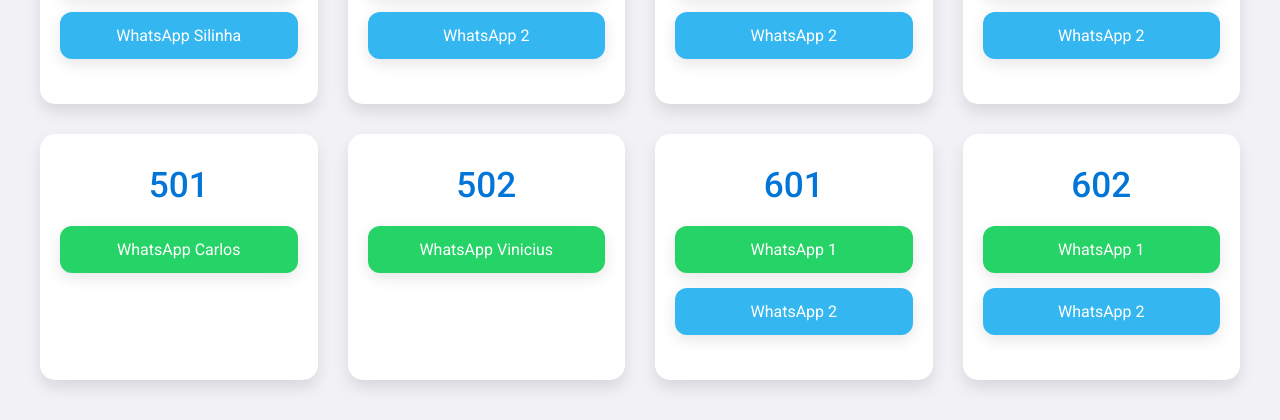
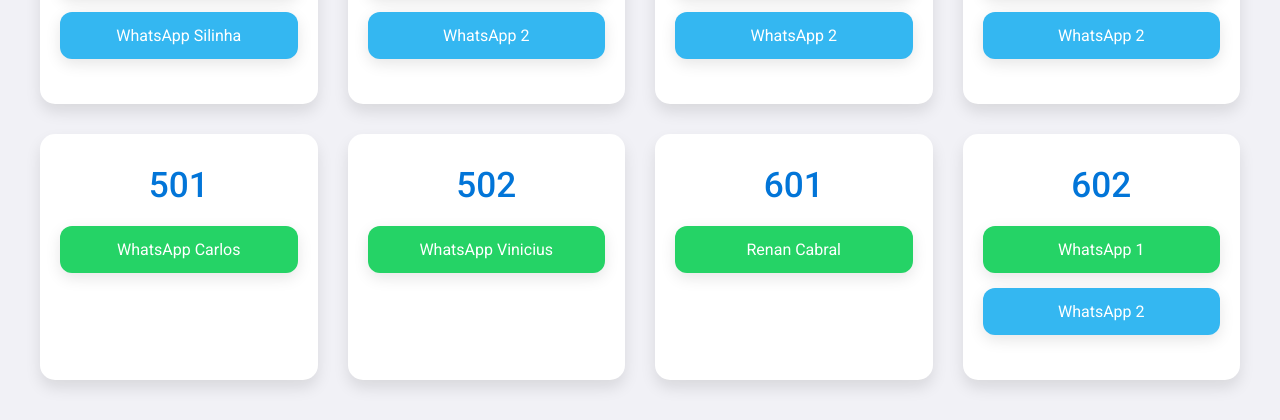
Before and after one commit to JardinTropical/JardinTropical-Interfone, a plain HTML site: page index.html in a window 1280 px wide. Shown: the part 599-1019 px from the top of the page. Drawn offline with Linux system fonts and the light colour scheme.

Commit message:
Update index.html

```diff
--- a/index.html
+++ b/index.html
@@ -100,8 +100,7 @@
             <div class="apartment-info">
                 <span>601</span>
             </div>
-            <a href="https://wa.me/5511777777777?text=Oi%20sou%20seu%20entregador%20e%20estou%20aqui%20no%20port%C3%A3o" class="whatsapp-btn" target="_blank" title="Entrar em contato com o WhatsApp 1">WhatsApp 1</a>
-            <a href="https://wa.me/5511666666666?text=Oi%20sou%20seu%20entregador%20e%20estou%20aqui%20no%20port%C3%A3o" class="whatsapp-btn secondary" target="_blank" title="Entrar em contato com o WhatsApp 2">WhatsApp 2</a>
+            <a href="https://wa.me/5521994918757?text=Oi%20sou%20seu%20entregador%20e%20estou%20aqui%20no%20port%C3%A3o" class="whatsapp-btn" target="_blank" title="Entrar em contato com o Renan Cabral">Renan Cabral</a>
         </div>
 
         <div class="apartment-card">
```
